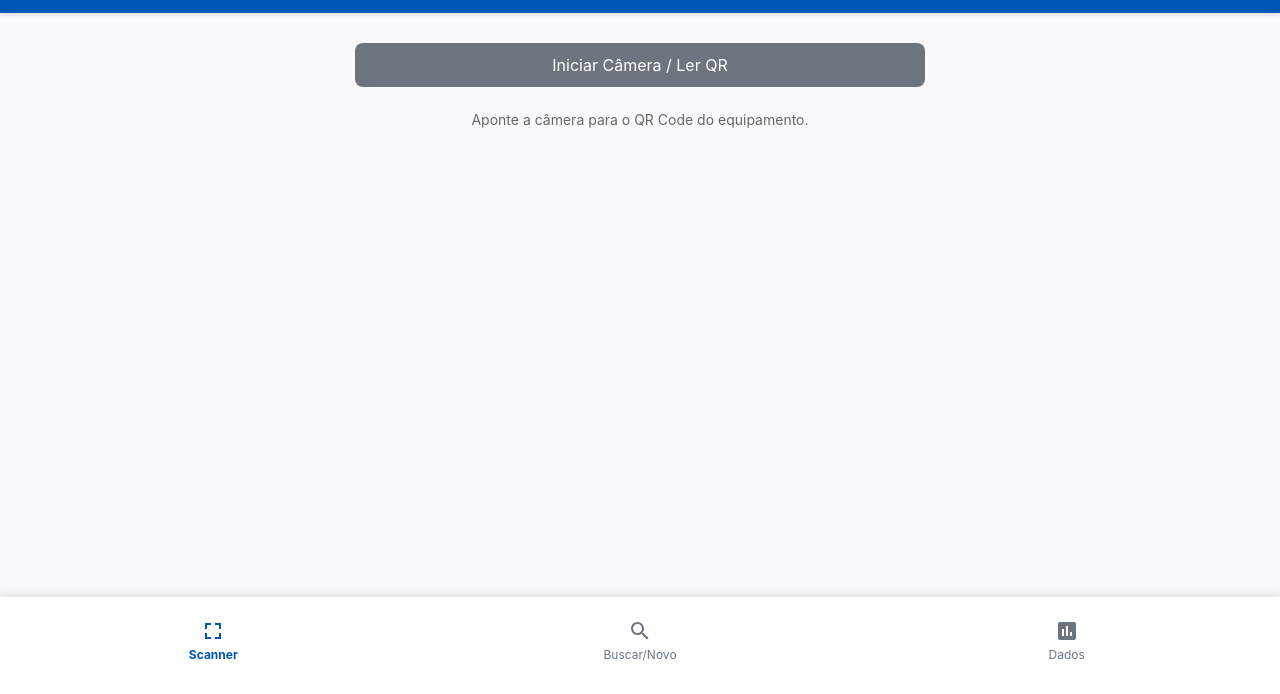
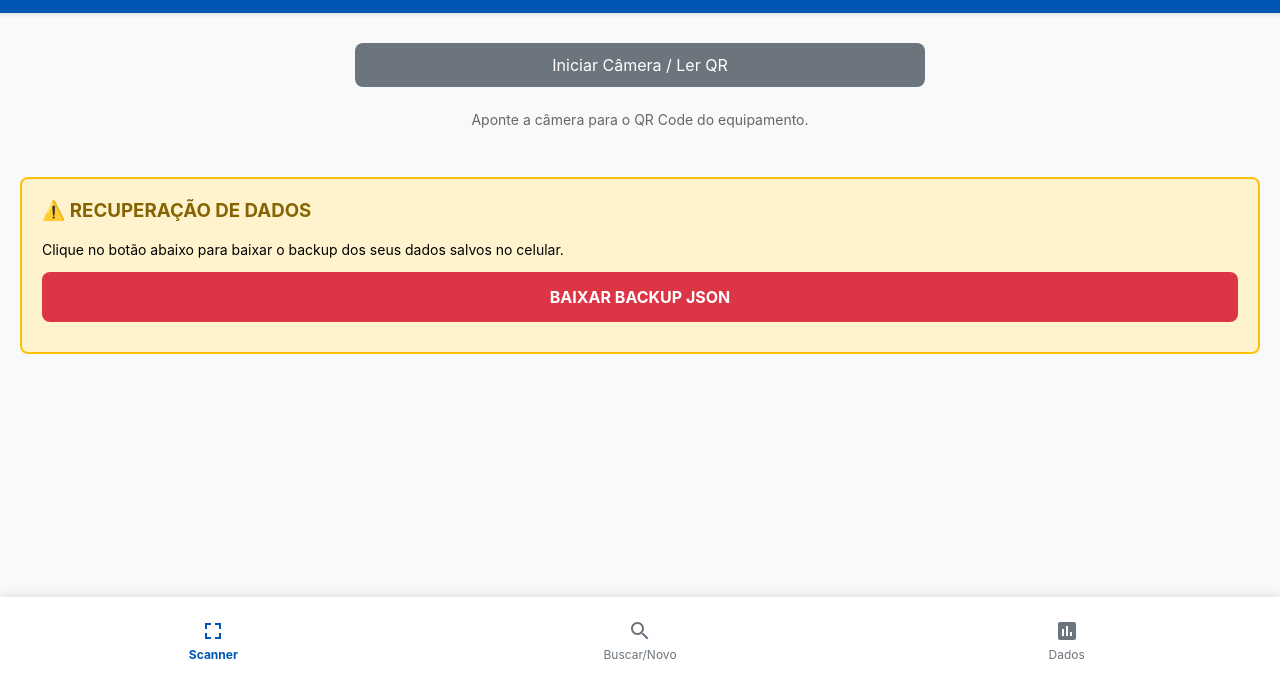
Before and after one commit to GitDDantas/inventario-ti, a plain HTML site: page index.html in a window 1280 px wide. Shown: the part 106-800 px from the top of the page. Drawn offline with Linux system fonts and the light colour scheme.

Commit message:
Código de resgate
resgate do json

```diff
--- a/index.html
+++ b/index.html
@@ -556,5 +556,36 @@
             }
         }
     </script>
+    <!-- BOTÃO TEMPORÁRIO DE RESGATE -->
+<div style="padding: 20px; background: #fff3cd; border: 2px solid #ffc107; border-radius: 8px; margin: 20px;">
+    <h3 style="color: #856404; margin-top: 0;">⚠️ RECUPERAÇÃO DE DADOS</h3>
+    <p style="font-size: 14px;">Clique no botão abaixo para baixar o backup dos seus dados salvos no celular.</p>
+    <button onclick="resgatarDados()" style="background: #dc3545; color: white; padding: 15px; width: 100%; border: none; border-radius: 8px; font-weight: bold; font-size: 16px;">
+        BAIXAR BACKUP JSON
+    </button>
+</div>
+
+<script>
+function resgatarDados() {
+    // Pega os dados salvos no celular (tanto da versão antiga quanto da nova)
+    let dados = localStorage.getItem('inventory_data_v2') || localStorage.getItem('inventory_data');
+
+    if (!dados) {
+        alert("Nenhum dado encontrado na memória do navegador.");
+        return;
+    }
+
+    // Cria o arquivo para download
+    const blob = new Blob([dados], { type: 'application/json' });
+    const url = URL.createObjectURL(blob);
+    const a = document.createElement('a');
+    a.href = url;
+    a.download = 'backup_inventario.json';
+    document.body.appendChild(a);
+    a.click();
+    document.body.removeChild(a);
+    alert("Backup baixado! Envie este arquivo para o suporte (ou cole o conteúdo aqui).");
+}
+</script>
 </body>
 </html>
```
